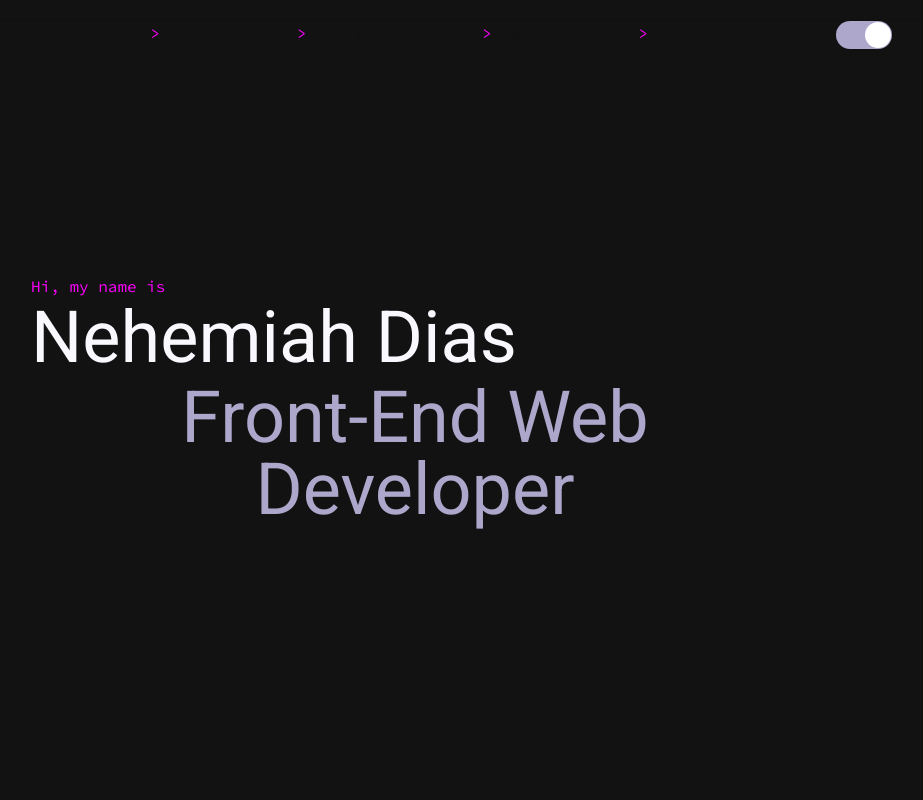
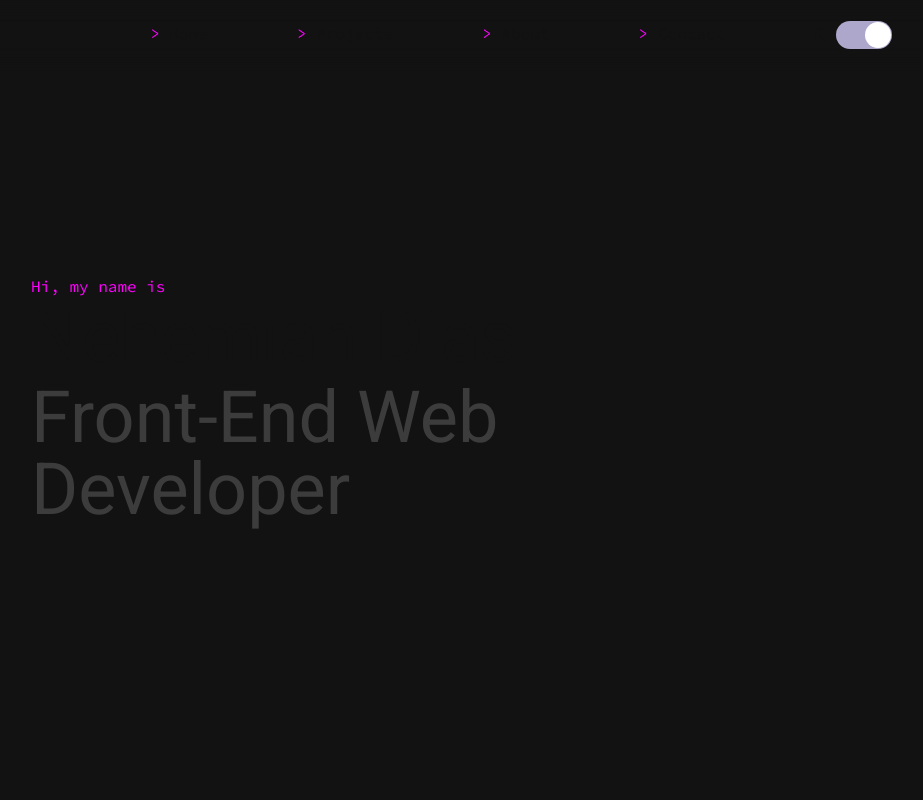
Before and after one commit to NehemiahDias/portfolio-site, a React (Create React App) app: page / in a window 1280 px wide. Shown: the top 800 px of the page, without its empty margins (225-1148 px from the left). Built offline with nearby package versions, Linux system fonts and the light colour scheme.

Commit message:
convert home component

```diff
--- a/src/components/homeComponents/HomeComponent.js
+++ b/src/components/homeComponents/HomeComponent.js
@@ -4,10 +4,10 @@ function HomeComonent() {
 
   return (
     <section className='text-center h-screen w-[60%] m-auto' id="welcome-section">
-        <div className="h-full flex justify-center items-start flex-col">
+        <div className="h-full flex justify-center items-start flex-col text-left">
             <p className="sub-text text-lightPurple-500">Hi, my name is</p>
-            <h1 className="text-7xl mt-1">Nehemiah Dias</h1>
-            <h1 className="text-7xl text-offP-500 mt-2 ">Front-End Web Developer</h1>
+            <h1 className="text-7xl mt-1 dark:text-white-500 text-black-500">Nehemiah Dias</h1>
+            <h1 className="text-7xl text-lightOffP-500 dark:text-offP-500 mt-2 ">Front-End Web Developer</h1>
         </div>
     </section>
   )
```
